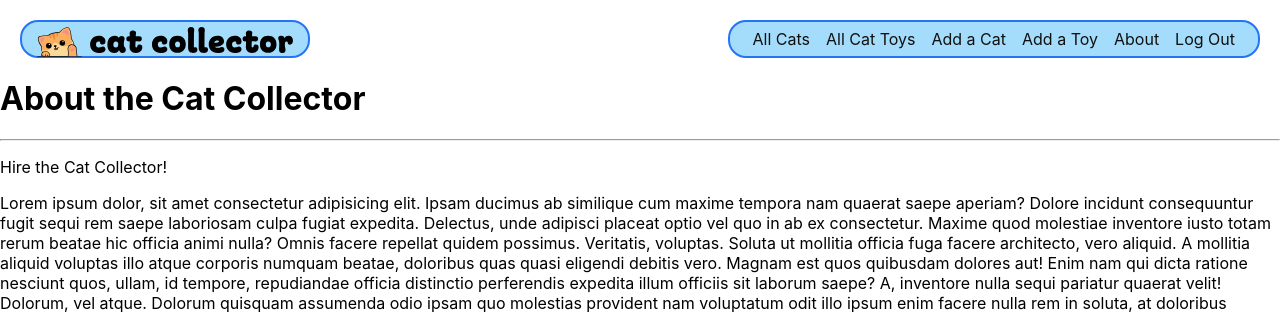
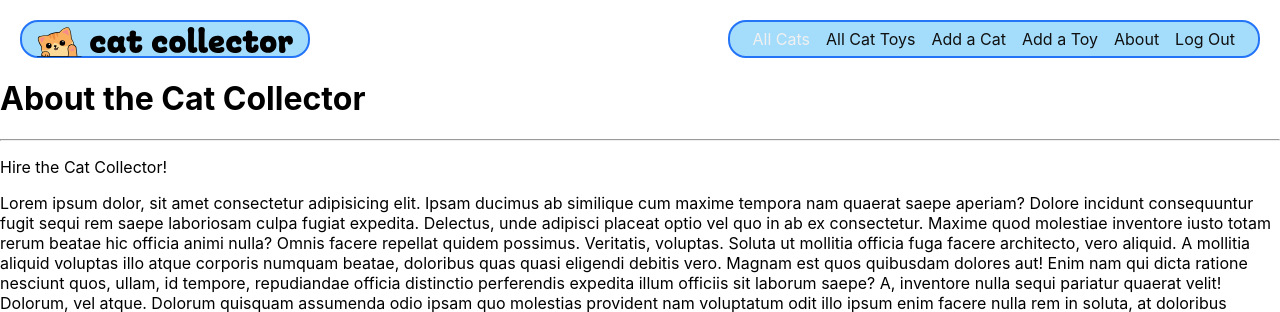
Before and after one commit to DavidStinson/cc2, a Django app: page /about/ in a window 1280 px wide, with the pointer over the restyled element. Shown: the top 312 px of the page. Run offline with Django 3.2, Linux system fonts and the light colour scheme.

Commit message:
do cool things with nav links

```diff
--- a/main_app/static/css/base.css
+++ b/main_app/static/css/base.css
@@ -27,6 +27,11 @@ ul {
 nav a {
   text-decoration: none;
   color: #101010;
+}
+
+nav a:hover {
+  text-decoration: none;
+  color: #f0f0f0;
 }
 
 nav ul {
```
